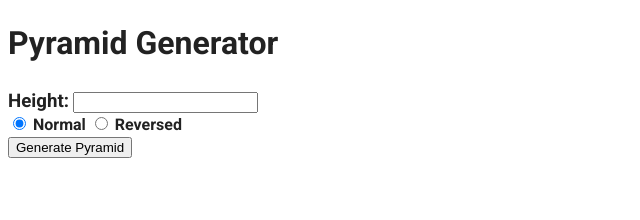
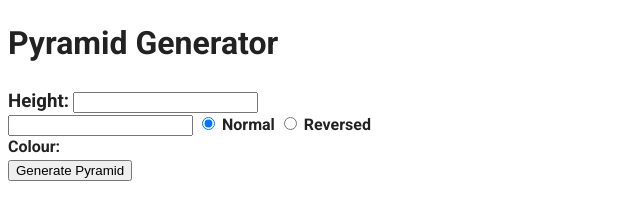
Before and after one commit to qwertydiy2/Build-a-Pyramid-Generator, a website built with webpack: page index.html in a window 1280 px wide. Shown: the whole page, without its empty margins (0-640 px from the left). Built offline with nearby package versions, Linux system fonts and the light colour scheme.

Commit message:
feat: Added color selection functionality to pyramid generator

```diff
--- a/index.html
+++ b/index.html
@@ -31,12 +31,14 @@
   <label for="height" class="form-heading">Height:</label>
   <input type="number" id="height" name="height">
   <br>
+  <input type="colour" id="colour" name="colour">
   <label class="form-heading-lite">
     <input type="radio" name="pyramid-direction" value="normal" checked> Normal
   </label>
   <label class="form-heading-lite">
     <input type="radio" name="pyramid-direction" value="reversed"> Reversed
   </label>
+  <br><label for="colour" class="form-heading-lite">Colour:</label>
   <br>
   <button onclick="generatePyramid()">Generate Pyramid</button>
 
--- a/js/app.js
+++ b/js/app.js
@@ -4,6 +4,9 @@ function generatePyramid() {
     alert('Height must be a positive number.');
     return;
   }
+
+  // Retrieve the selected color
+  const color = document.getElementById('color').value;
 
   // Check which radio button is selected
   const isReversed = document.querySelector('input[name="pyramid-direction"]:checked').value === 'reversed';
@@ -22,6 +25,8 @@ function generatePyramid() {
     for (let j = 0; j < (isReversed ? height - i + 1 : i); j++) {
       const pyramidBlock = document.createElement('span');
       pyramidBlock.className = 'pyramid-block';
+      // Apply the selected color to the pyramid block
+      pyramidBlock.style.backgroundColor = color;
       pyramidLayer.appendChild(pyramidBlock);
     }
 
```
